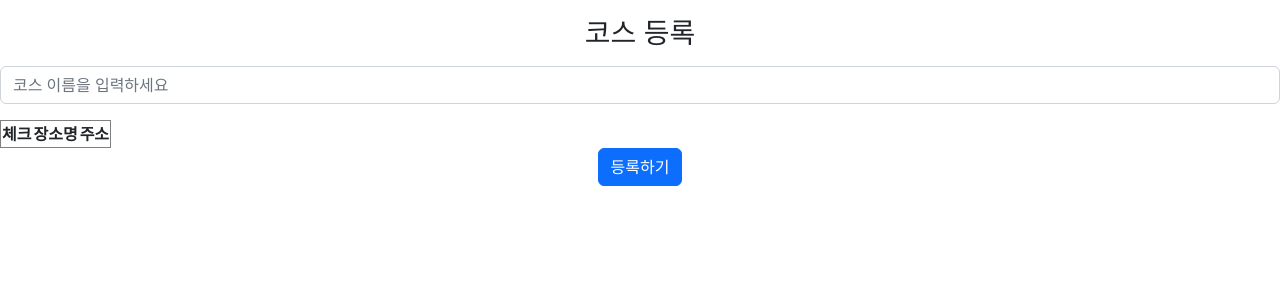
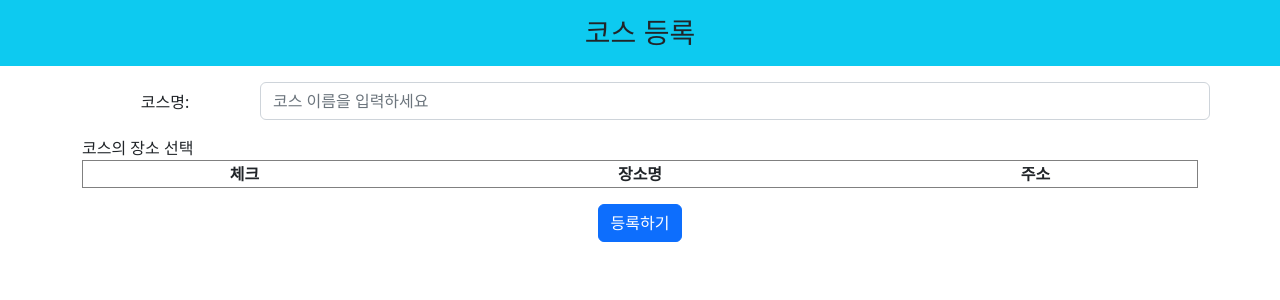
Before and after one commit to yoo0221/Team7Phase4, a Django app: page /courseRegist/ in a window 1280 px wide. Shown: the top 300 px of the page. Run offline with Django 4.2, Linux system fonts and the light colour scheme; the visitor is signed in with stand-in values (Sample User, id 1); data that the repository does not hold is empty; parts of the project's set-up code (start-up, migrations or seed data) failed here and were passed over; some libraries are stand-ins or nearby versions.

Commit message:
코스 등록 ui 수정

```diff
--- a/team7/main/templates/courseRegist.html
+++ b/team7/main/templates/courseRegist.html
@@ -10,12 +10,16 @@
     <title>코스 등록</title>
   </head>
 
-  <body>
-    <form class='text-center' action="{% url "courseRegSubmit" %}" method="POST">
+  <body class='text-center'>
+    <h3 class='p-3 m-0 bg-info'>코스 등록</h3>
+    <form class='container' action="{% url "courseRegSubmit" %}" method="POST">
       {% csrf_token %}
-      <h3 class='mt-3'>코스 등록</h3>
-      <input class='form-control my-3' type="text" name="courseName" placeholder="코스 이름을 입력하세요">
-      <table border="1">
+      <div class='row'>
+        <div class='col-2 mt-4'>코스명:</div>
+        <input class='col form-control my-3' type="text" name="courseName" placeholder="코스 이름을 입력하세요">
+      </div>
+      <div class='text-start'>코스의 장소 선택</div>
+      <table class='container' border="1">
         <th>체크</th>
         <th>장소명</th>
         <th>주소</th>
@@ -37,7 +41,7 @@
           </tr>
         {% endfor %}
       </table>
-      <button class='btn btn-primary' type="submit">등록하기</button>
+      <button class='btn btn-primary my-3' type="submit">등록하기</button>
     </form>
   </body>
 
--- a/team7/main/views.py
+++ b/team7/main/views.py
@@ -21,7 +21,7 @@ cursor = connect.cursor()
 def index(request):
 
     # 댓글 상위 5개의 코스
-    courseQuery = ("select C.courseID, C.name, count(*) from course C join course_comment CC on C.courseID=CC.courseID group by (C.courseID, C.name) order by count(*)")
+    courseQuery = ("select C.courseID, C.name, count(*) from course C join course_comment CC on C.courseID=CC.courseID group by (C.courseID, C.name) order by count(*) desc")
     cursor.execute(courseQuery)
     list = []
     for rows in cursor:
```
